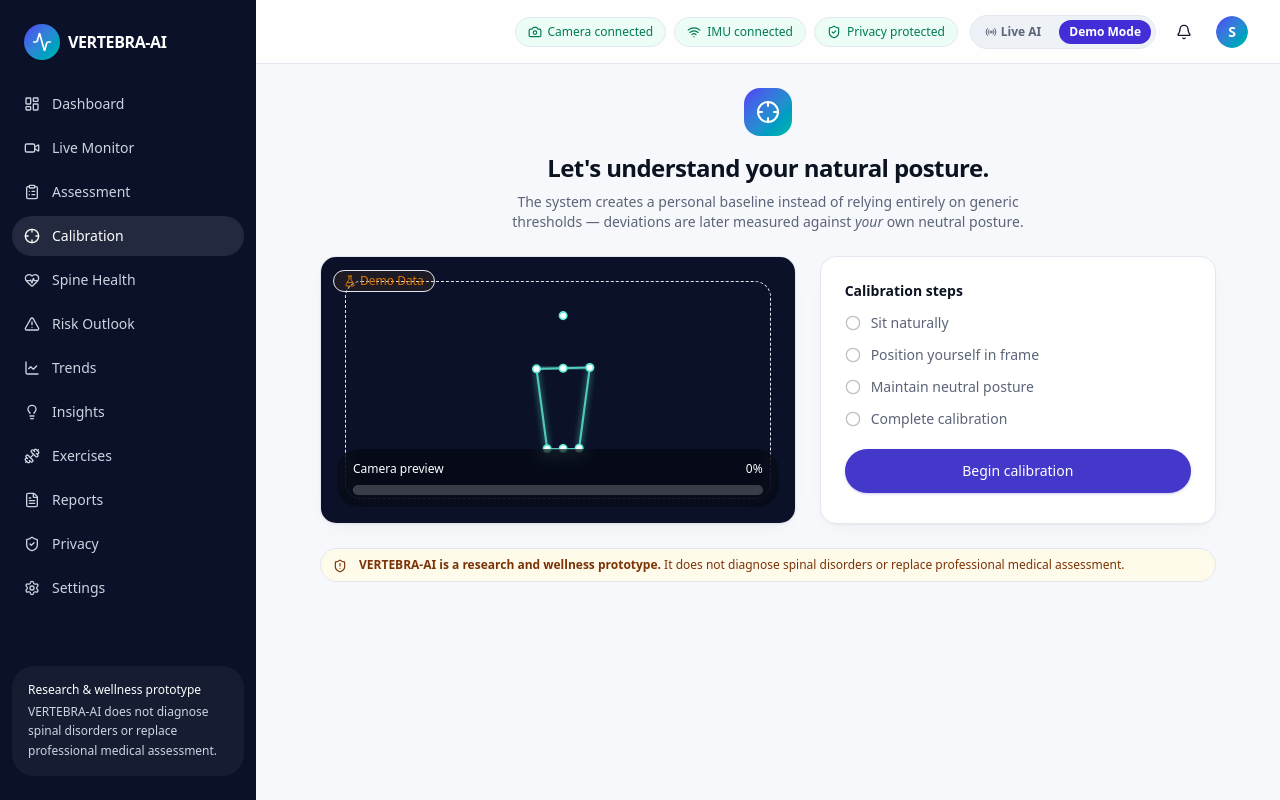
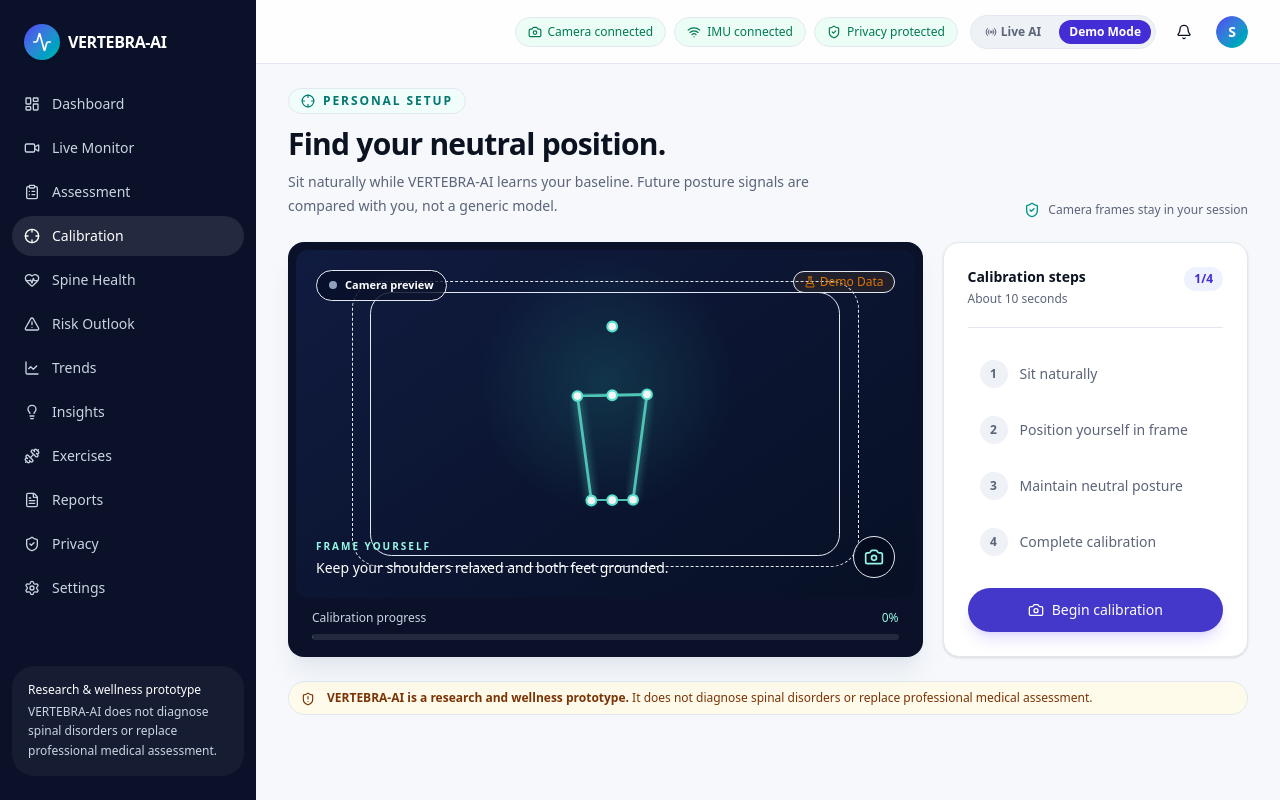
Before and after one commit to itsshristijha/vertebra-ai, a Next.js app: page /calibration in a window 1280 px wide. Built offline with nearby package versions, Linux system fonts and the light colour scheme.

Commit message:
Polish camera calibration experience

```diff
--- a/src/components/calibration/CalibrationFlow.tsx
+++ b/src/components/calibration/CalibrationFlow.tsx
@@ -2,7 +2,7 @@
 
 import { useEffect, useRef, useState } from "react";
 import { useRouter } from "next/navigation";
-import { CheckCircle2, Circle, Crosshair, Loader2, WifiOff } from "lucide-react";
+import { Camera, CheckCircle2, Crosshair, Loader2, ShieldCheck, WifiOff } from "lucide-react";
 import { Card, CardContent } from "@/components/ui/card";
 import { Button } from "@/components/ui/button";
 import { Progress } from "@/components/ui/progress";
@@ -30,9 +30,6 @@ export function CalibrationFlow() {
     if (timerRef.current) clearInterval(timerRef.current);
   }, []);
 
-  // Persists the calibration result through the mock API (see
-  // app/api/calibration/*) so the same network path a real FastAPI backend
-  // would use is exercised here, error handling included.
   async function finalizeCalibration() {
     try {
       await startCalibration();
@@ -66,99 +63,115 @@ export function CalibrationFlow() {
   const activeStepIndex = Math.min(STEPS.length - 1, Math.floor((progress / 100) * STEPS.length));
 
   return (
-    <div className="mx-auto max-w-4xl space-y-6">
-      <div className="text-center">
-        <span className="mx-auto flex h-12 w-12 items-center justify-center rounded-2xl bg-gradient-to-br from-indigo-600 to-teal-500 text-white">
-          <Crosshair className="h-6 w-6" />
-        </span>
-        <h1 className="mt-4 text-2xl font-semibold tracking-tight text-foreground">Let&apos;s understand your natural posture.</h1>
-        <p className="mx-auto mt-2 max-w-lg text-sm text-muted-foreground">
-          The system creates a personal baseline instead of relying entirely on generic thresholds — deviations are
-          later measured against <em>your</em> own neutral posture.
+    <div className="mx-auto max-w-5xl space-y-6">
+      <div className="flex flex-col gap-4 sm:flex-row sm:items-end sm:justify-between">
+        <div>
+          <div className="mb-3 inline-flex items-center gap-2 rounded-full border border-teal-200 bg-teal-50 px-3 py-1 text-xs font-semibold uppercase tracking-[0.16em] text-teal-700">
+            <Crosshair className="h-3.5 w-3.5" /> Personal setup
+          </div>
+          <h1 className="text-3xl font-semibold tracking-tight text-foreground">Find your neutral position.</h1>
+          <p className="mt-2 max-w-xl text-sm leading-6 text-muted-foreground">
+            Sit naturally while VERTEBRA-AI learns your baseline. Future posture signals are compared with you, not a generic model.
           </p>
         </div>
+        <div className="flex items-center gap-2 text-xs font-medium text-muted-foreground">
+          <ShieldCheck className="h-4 w-4 text-teal-600" /> Camera frames stay in your session
+        </div>
+      </div>
 
-      <div className="grid gap-6 lg:grid-cols-[1.2fr_1fr]">
-        <Card className="overflow-hidden">
-          <div className="relative aspect-video bg-navy">
-            <PoseSkeleton landmarks={STATIC_DEMO_LANDMARKS} className="absolute inset-0 h-full w-full" highlightColor="#5eead4" />
-            <div className="absolute inset-6 rounded-2xl border border-dashed border-white/20" />
-            <div className="absolute left-3 top-3">
+      <div className="grid gap-5 lg:grid-cols-[minmax(0,1.35fr)_minmax(300px,0.65fr)]">
+        <Card className="overflow-hidden border-0 bg-navy p-2 shadow-xl shadow-slate-300/40">
+          <div className="relative aspect-[4/3] overflow-hidden rounded-[calc(var(--radius)-0.25rem)] bg-[#071024] sm:aspect-video">
+            <div className="absolute inset-0 bg-[radial-gradient(circle_at_50%_38%,rgba(45,212,191,0.16),transparent_34%),linear-gradient(145deg,#101b40,#071024)]" />
+            <PoseSkeleton landmarks={STATIC_DEMO_LANDMARKS} className="absolute inset-0 h-full w-full opacity-95" highlightColor="#5eead4" />
+            <div className="absolute inset-[9%] rounded-[1.75rem] border border-dashed border-teal-200/35" />
+            <div className="absolute inset-[12%] rounded-[1.35rem] border border-white/10" />
+            <div className="absolute left-5 top-5 flex items-center gap-2 rounded-full border border-white/15 bg-slate-950/45 px-3 py-1.5 text-[11px] font-semibold text-white backdrop-blur-md">
+              <span className={`h-2 w-2 rounded-full ${running ? "animate-pulse bg-amber-300" : done ? "bg-teal-300" : "bg-slate-400"}`} />
+              {running ? "Reading posture" : done ? "Baseline ready" : "Camera preview"}
+            </div>
+            <div className="absolute right-5 top-5">
               <DemoDataBadge />
             </div>
-            {!done && (
-              <div className="absolute bottom-4 left-4 right-4 rounded-xl bg-black/40 px-4 py-3 backdrop-blur">
-                <div className="flex items-center justify-between text-xs font-medium text-white">
-                  <span>Camera preview</span>
-                  <span>{progress}%</span>
+            <div className="absolute bottom-5 left-5 right-5 flex items-end justify-between gap-4">
+              <div className="text-white">
+                <p className="text-[10px] font-semibold uppercase tracking-[0.2em] text-teal-200">Frame yourself</p>
+                <p className="mt-1 text-sm font-medium">Keep your shoulders relaxed and both feet grounded.</p>
               </div>
-                <Progress value={progress} className="mt-2 bg-white/20" />
+              <div className="shrink-0 rounded-xl border border-white/15 bg-slate-950/50 p-2.5 text-teal-200 backdrop-blur-md">
+                <Camera className="h-5 w-5" />
               </div>
-            )}
+            </div>
             {done && (
-              <div className="absolute inset-0 flex items-center justify-center bg-navy/70">
+              <div className="absolute inset-0 flex items-center justify-center bg-navy/75 backdrop-blur-[2px]">
                 <div className="text-center text-white">
-                  <CheckCircle2 className="mx-auto h-10 w-10 text-teal-300" />
-                  <p className="mt-2 text-sm font-semibold">Personal baseline established</p>
+                  <span className="mx-auto flex h-14 w-14 items-center justify-center rounded-full bg-teal-400/15 ring-1 ring-teal-300/40">
+                    <CheckCircle2 className="h-8 w-8 text-teal-300" />
+                  </span>
+                  <p className="mt-3 text-base font-semibold">Personal baseline established</p>
+                  <p className="mt-1 text-xs text-slate-300">Your neutral posture is ready to use.</p>
                 </div>
               </div>
             )}
           </div>
+          <div className="px-3 pb-2 pt-3 sm:px-4">
+            <div className="flex items-center justify-between text-xs font-medium text-slate-300">
+              <span>Calibration progress</span>
+              <span className="text-teal-200">{progress}%</span>
+            </div>
+            <Progress value={progress} className="mt-2 h-1.5 bg-white/10 [&>div]:bg-teal-300" />
+          </div>
         </Card>
 
-        <Card>
-          <CardContent className="space-y-5 p-6">
+        <Card className="border-slate-200/80 shadow-sm">
+          <CardContent className="flex h-full flex-col p-5 sm:p-6">
+            <div className="flex items-start justify-between gap-3 border-b border-border pb-5">
               <div>
                 <p className="text-sm font-semibold text-foreground">Calibration steps</p>
-              <ul className="mt-3 space-y-3">
+                <p className="mt-1 text-xs text-muted-foreground">About 10 seconds</p>
+              </div>
+              <span className="rounded-lg bg-indigo-50 px-2.5 py-1 text-xs font-semibold text-indigo-700">{activeStepIndex + 1}/4</span>
+            </div>
+            <ul className="space-y-1 py-5">
               {STEPS.map((step, i) => {
                 const complete = done || i < activeStepIndex;
                 const active = running && i === activeStepIndex && !done;
                 return (
-                    <li key={step} className="flex items-center gap-2.5 text-sm">
-                      {complete ? (
-                        <CheckCircle2 className="h-4 w-4 shrink-0 text-teal-600" />
-                      ) : active ? (
-                        <Loader2 className="h-4 w-4 shrink-0 animate-spin text-indigo-600" />
-                      ) : (
-                        <Circle className="h-4 w-4 shrink-0 text-muted-foreground/40" />
-                      )}
-                      <span className={complete ? "text-foreground" : "text-muted-foreground"}>{step}</span>
+                  <li key={step} className={`relative flex items-center gap-3 rounded-xl px-3 py-3 text-sm transition-colors ${active ? "bg-indigo-50 text-indigo-900" : complete ? "text-foreground" : "text-muted-foreground"}`}>
+                    <span className={`flex h-7 w-7 shrink-0 items-center justify-center rounded-full ${complete ? "bg-teal-100 text-teal-700" : active ? "bg-indigo-600 text-white" : "bg-muted text-muted-foreground"}`}>
+                      {complete ? <CheckCircle2 className="h-4 w-4" /> : active ? <Loader2 className="h-4 w-4 animate-spin" /> : <span className="text-xs font-semibold">{i + 1}</span>}
+                    </span>
+                    <span className={active ? "font-semibold" : ""}>{step}</span>
                   </li>
                 );
               })}
             </ul>
-            </div>
 
+            <div className="mt-auto space-y-3">
               {networkError ? (
                 <StateBanner
                   icon={WifiOff}
                   title="Network error"
-                description="Your baseline couldn't be saved. Check your connection and try again."
+                  description="Your baseline couldn&apos;t be saved. Check your connection and try again."
                   tone="bad"
-                action={
-                  <Button size="sm" onClick={start}>
-                    Try again
-                  </Button>
-                }
+                  action={<Button size="sm" onClick={start}>Try again</Button>}
                 />
               ) : !done ? (
-              <Button onClick={start} disabled={running} className="w-full">
-                {running ? <Loader2 className="h-4 w-4 animate-spin" /> : null}
-                {running ? "Calibrating…" : progress > 0 ? "Restart calibration" : "Begin calibration"}
+                <Button onClick={start} disabled={running} className="h-11 w-full shadow-lg shadow-indigo-600/15">
+                  {running ? <Loader2 className="h-4 w-4 animate-spin" /> : <Camera className="h-4 w-4" />}
+                  {running ? "Calibrating..." : progress > 0 ? "Restart calibration" : "Begin calibration"}
                 </Button>
               ) : (
                 <div className="space-y-3">
-                <div className="grid grid-cols-1 gap-2 text-sm">
-                  <BaselineRow label="Head position baseline" value={`${baseline.headPositionBaselineDeg}° deviation`} />
-                  <BaselineRow label="Shoulder alignment baseline" value={`${baseline.shoulderAlignmentBaselineDeg}° deviation`} />
-                  <BaselineRow label="Spine orientation baseline" value={`${baseline.spineOrientationBaselineDeg}° deviation`} />
+                  <div className="grid grid-cols-1 gap-2 text-xs">
+                    <BaselineRow label="Head position" value={`${baseline.headPositionBaselineDeg}° deviation`} />
+                    <BaselineRow label="Shoulder alignment" value={`${baseline.shoulderAlignmentBaselineDeg}° deviation`} />
+                    <BaselineRow label="Spine orientation" value={`${baseline.spineOrientationBaselineDeg}° deviation`} />
                   </div>
-                <Button className="w-full" onClick={() => router.push("/dashboard")}>
-                  Continue
-                </Button>
+                  <Button className="h-11 w-full" onClick={() => router.push("/dashboard")}>Continue to dashboard</Button>
                 </div>
               )}
+            </div>
           </CardContent>
         </Card>
       </div>
```
Lines whose indentation alone changed are shown as unchanged.
